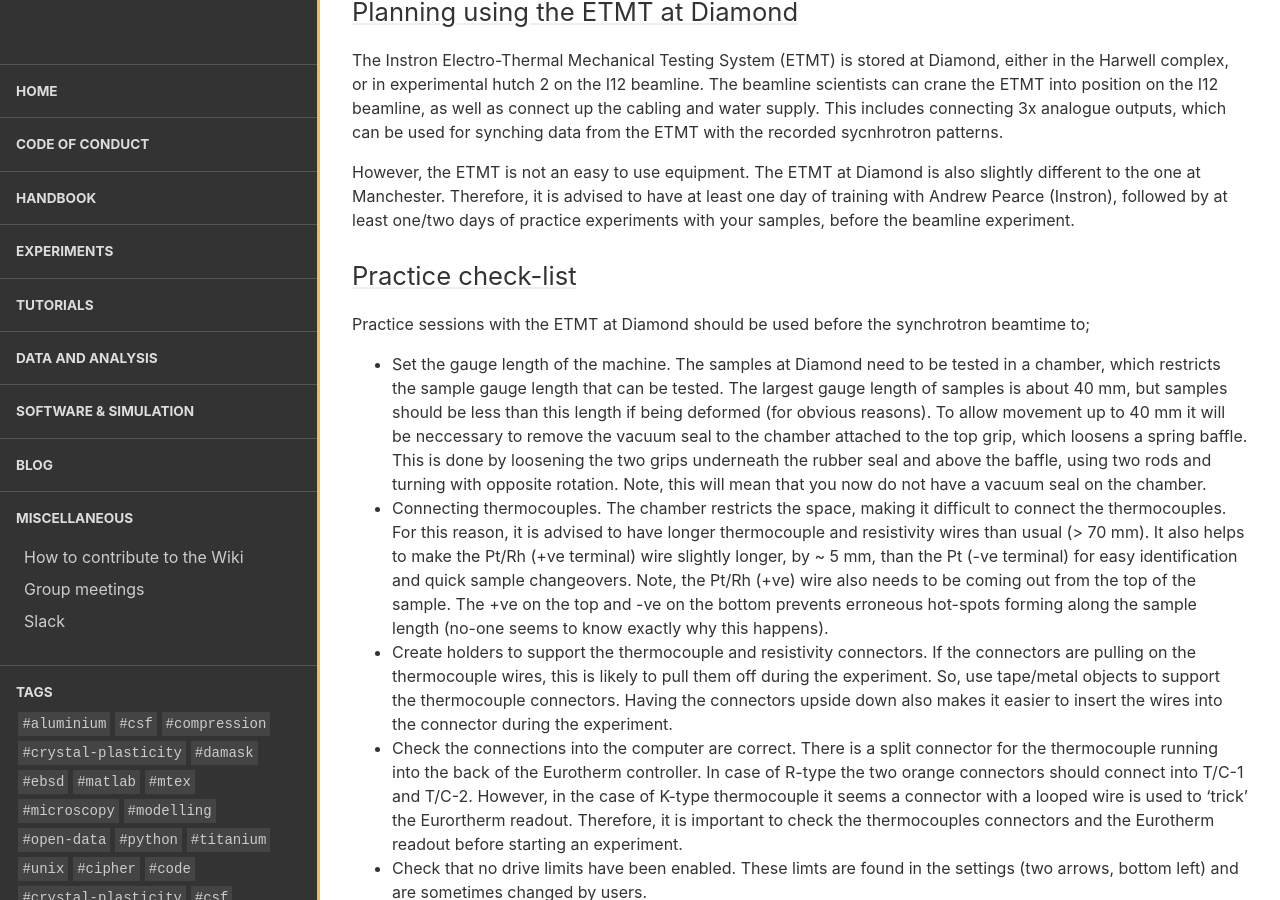
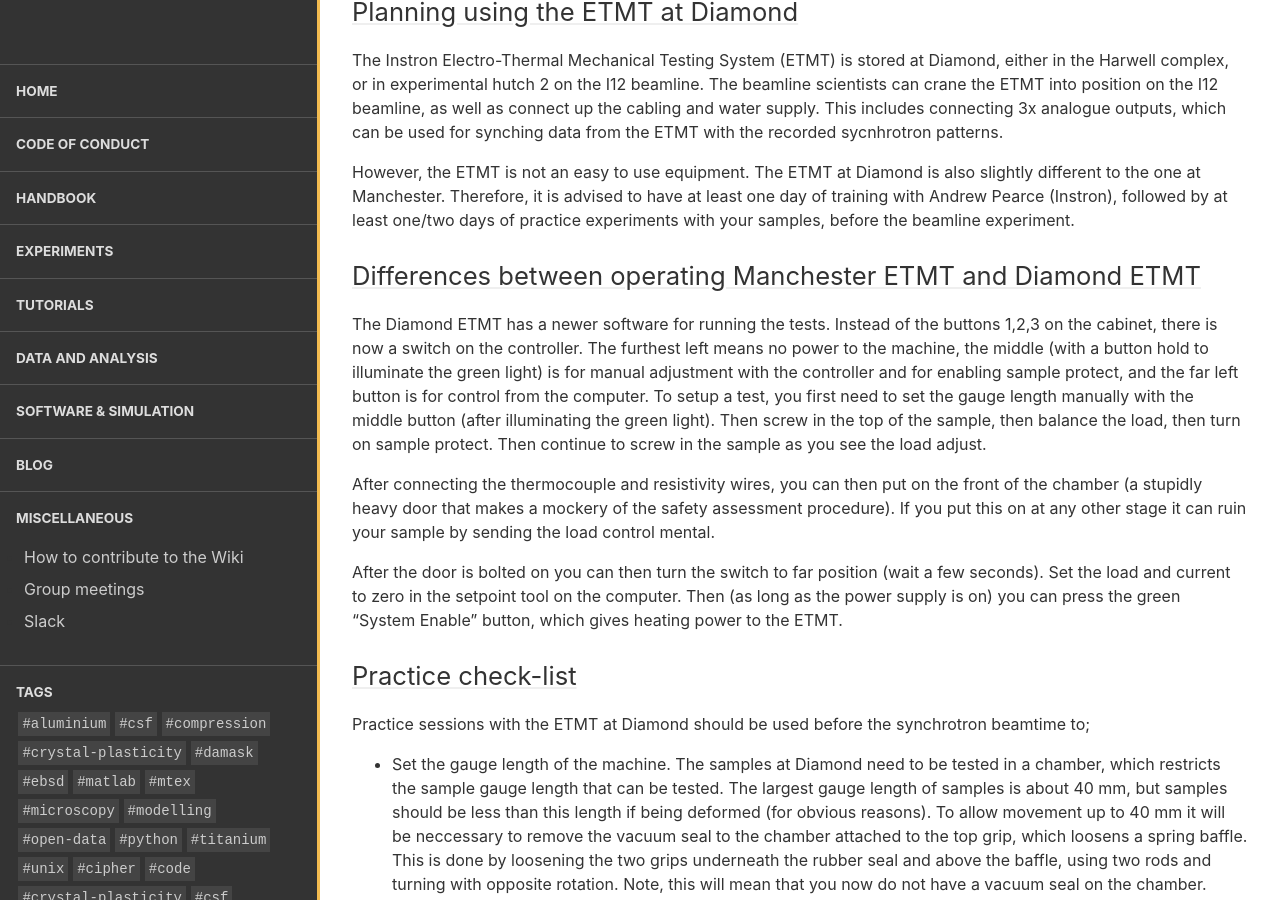
Before and after one commit to LightForm-group/wiki, a Jekyll site: the page built from collections/_tutorials/sxrd_etmt_setup.md, in a window 1280 px wide and 900 px high, scrolled down 245 px. Built offline with Jekyll 4.4.1, drawn with Linux system fonts in a browser that asks for light colours; nearby versions of some CDN libraries.

Commit message:
Update sxrd_etmt_setup.md

```diff
--- a/collections/_tutorials/sxrd_etmt_setup.md
+++ b/collections/_tutorials/sxrd_etmt_setup.md
@@ -9,6 +9,14 @@ subcollection: SXRD
 The Instron Electro-Thermal Mechanical Testing System (ETMT) is stored at Diamond, either in the Harwell complex, or in experimental hutch 2 on the I12 beamline. The beamline scientists can crane the ETMT into position on the I12 beamline, as well as connect up the cabling and water supply. This includes connecting 3x analogue outputs, which can be used for synching data from the ETMT with the recorded sycnhrotron patterns.
 
 However, the ETMT is not an easy to use equipment. The ETMT at Diamond is also slightly different to the one at Manchester. Therefore, it is advised to have at least one day of training with Andrew Pearce (Instron), followed by at least one/two days of practice experiments with your samples, before the beamline experiment.
+
+## Differences between operating Manchester ETMT and Diamond ETMT
+
+The Diamond ETMT has a newer software for running the tests. Instead of the buttons 1,2,3 on the cabinet, there is now a switch on the controller. The furthest left means no power to the machine, the middle (with a button hold to illuminate the green light) is for manual adjustment with the controller and for enabling sample protect, and the far left button is for control from the computer. To setup a test, you first need to set the gauge length manually with the middle button (after illuminating the green light). Then screw in the top of the sample, then balance the load, then turn on sample protect. Then continue to screw in the sample as you see the load adjust.
+
+After connecting the thermocouple and resistivity wires, you can then put on the front of the chamber (a stupidly heavy door that makes a mockery of the safety assessment procedure). If you put this on at any other stage it can ruin your sample by sending the load control mental.
+
+After the door is bolted on you can then turn the switch to far position (wait a few seconds). Set the load and current to zero in the setpoint tool on the computer. Then (as long as the power supply is on) you can press the green "System Enable" button, which gives heating power to the ETMT.
 
 ## Practice check-list
 
```
